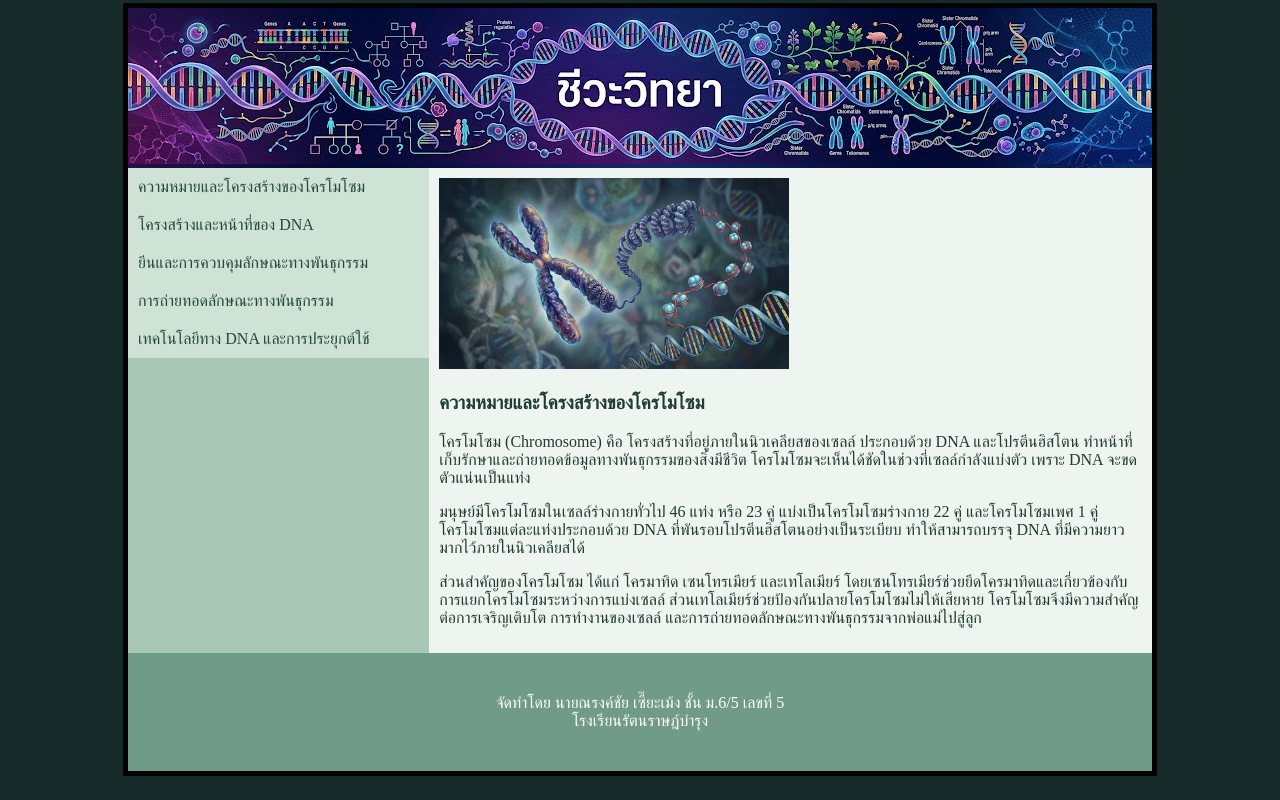
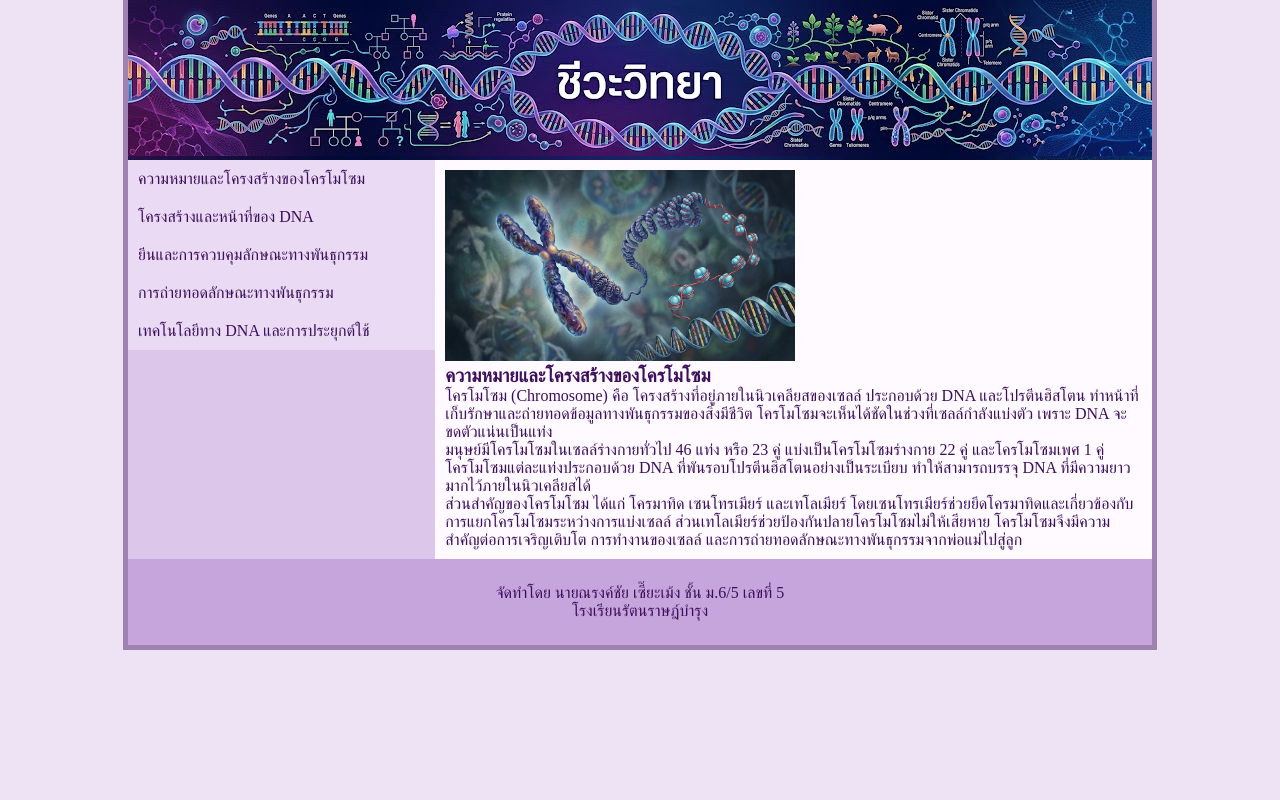
Before and after one commit to 40826-dotcom/website, a plain HTML site: page index.html in a window 1280 px wide. Drawn offline with Linux system fonts and the light colour scheme.

Commit message:
Update mystyle.css

```diff
--- a/mystyle.css
+++ b/mystyle.css
@@ -1,13 +1,19 @@
+* {
+    box-sizing: border-box;
+    margin: 0;
+    padding: 0;
+}
+
 body {
-    background-color: #172B2A;
+    background-color: #EDE3F5;
 }
 
 .container {
     width: 1024px;
     margin: 0 auto;
     box-shadow:
-        rgba(255, 255, 255, 0.2) 0px 0px 0px 1px inset,
-        rgba(0, 0, 0, 0.9) 0px 0px 0px 5px;
+        rgba(60, 15, 92, 0.25) 0px 0px 0px 1px inset,
+        rgba(60, 15, 92, 0.45) 0px 0px 0px 5px;
 }
 
 header {
@@ -20,42 +26,42 @@ section {
 }
 
 nav {
-    background-color: #A8C7B5;
+    background-color: #DCC7EA;
     width: 30%;
 }
 
 article {
-    background-color: #EEF4EF;
+    background-color: #FFFAFF;
     width: 70%;
     padding: 10px;
-    color: #203B35;
+    color: #3C0F5C;
 }
 
 footer {
-    background-color: #719B89;
+    background-color: #C6A4DC;
     text-align: center;
     padding: 25px;
-    color: #FFFFFF;
+    color: #3C0F5C;
 }
 
 a:link {
-    color: #24483D;
+    color: #3C0F5C;
     text-decoration: none;
-    background-color: #CFE2D6;
+    background-color: #EADAF3;
     display: block;
     width: 100%;
     padding: 10px;
 }
 
 a:visited {
-    color: #24483D;
+    color: #3C0F5C;
 }
 
 a:hover {
     color: #FFFFFF;
-    background-color: #477C68;
+    background-color: #3C0F5C;
 }
 
 a:active {
-    color: #DFF3E7;
+    color: #F5E9FC;
 }
```
